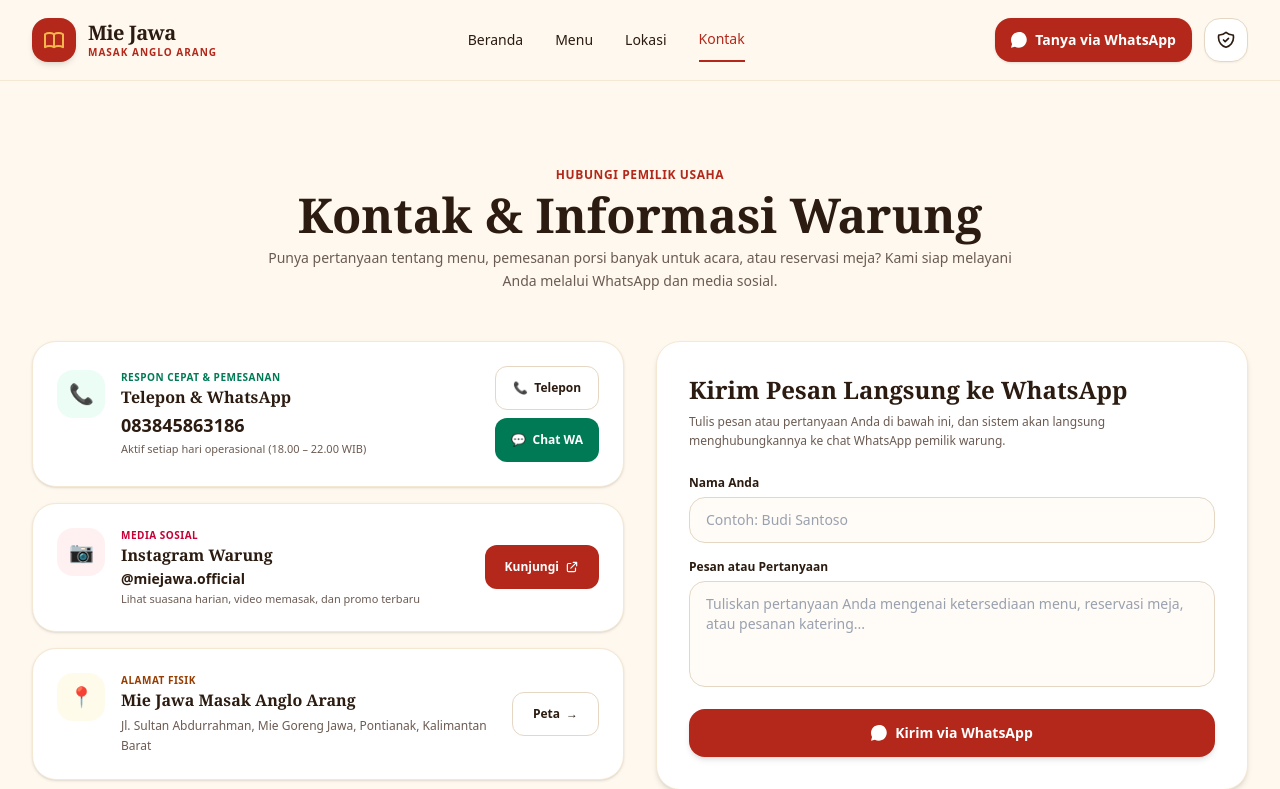
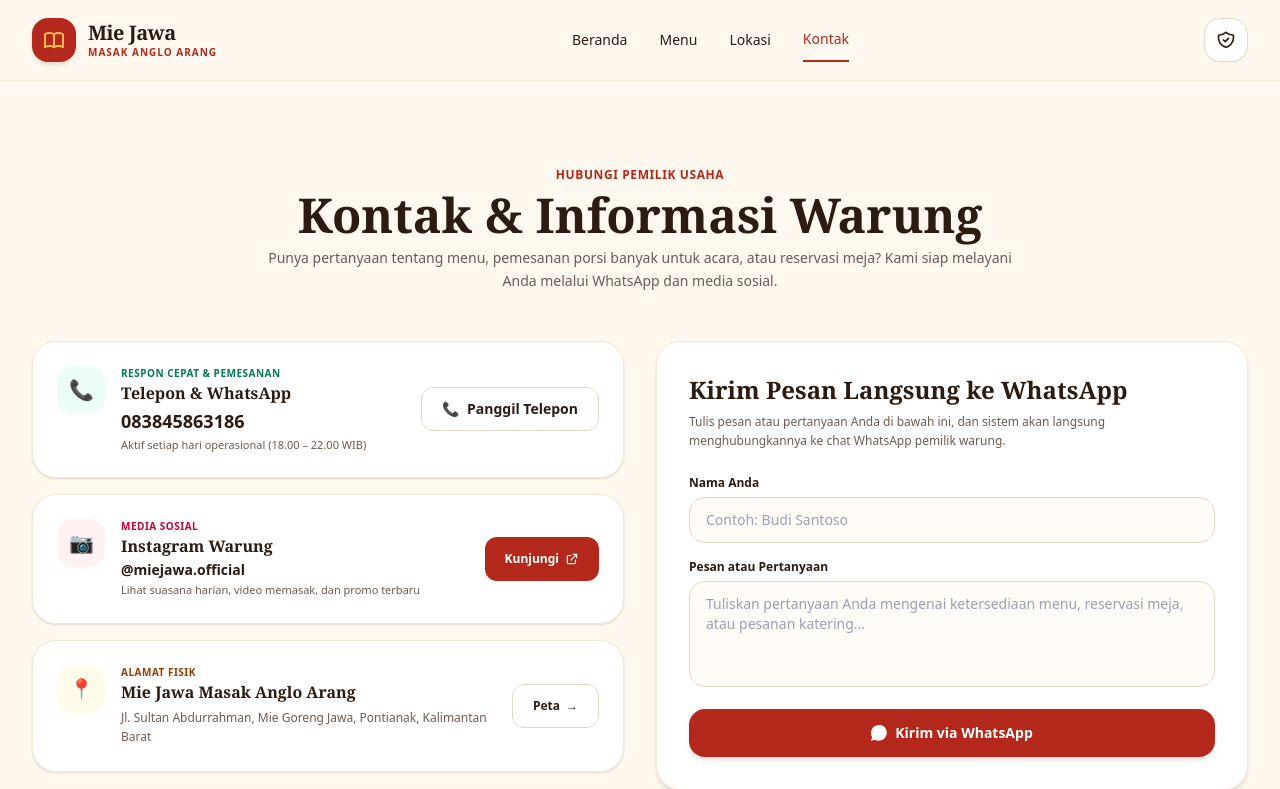
Before and after one commit to bimaartayasa969/mie-jawa, a Laravel app: page /kontak in a window 1280 px wide. Shown: the top 789 px of the page. Run offline with Laravel 12, Linux system fonts and the light colour scheme; data comes from the database, SQL or seed files in the repository; style sheets or scripts are compiled from the project's sources.

Commit message:
refactor: sederhanakan fitur WhatsApp agar tidak berulang dan lebih fokus

```diff
--- a/resources/views/components/navbar.blade.php
+++ b/resources/views/components/navbar.blade.php
@@ -47,14 +47,6 @@
 
             <!-- Aksi Kanan (Desktop) -->
             <div class="hidden md:flex items-center gap-3">
-                <!-- Tombol Tanya via WhatsApp -->
-                <a href="{{ $waUrl }}" target="_blank" rel="noopener noreferrer" class="inline-flex items-center gap-2 bg-[#B3281A] hover:bg-[#8F1F14] text-white text-xs sm:text-sm font-semibold px-4 py-2.5 rounded-2xl shadow-sm min-h-[44px] transition">
-                    <svg xmlns="http://www.w3.org/2000/svg" class="w-4 h-4 fill-current" viewBox="0 0 24 24">
-                        <path d="M12.031 6.172c-3.181 0-5.767 2.586-5.768 5.766-.001 1.298.38 2.27 1.019 3.287l-.582 2.128 2.182-.573c.978.58 1.911.928 3.145.929 3.178 0 5.767-2.587 5.768-5.766.001-3.187-2.575-5.77-5.764-5.771zm3.392 8.244c-.144.405-.837.774-1.17.824-.299.045-.677.063-1.092-.069-.252-.08-.575-.187-.988-.365-1.739-.751-2.874-2.502-2.961-2.617-.087-.116-.708-.94-.708-1.793s.448-1.273.607-1.446c.159-.173.346-.217.462-.217l.332.006c.106.005.249-.04.39.298.144.347.491 1.2.534 1.287.043.087.072.188.014.304-.058.116-.087.188-.173.289l-.26.304c-.087.086-.177.18-.076.354.101.174.449.741.964 1.201.662.591 1.221.774 1.394.86.174.086.275.072.376-.044.101-.116.433-.506.549-.68.116-.173.231-.145.39-.086s1.011.477 1.184.564.289.13.332.202c.045.072.045.419-.099.824zm-3.423-14.416c-6.627 0-12 5.373-12 12 0 2.155.57 4.179 1.569 5.924l-1.569 5.736 5.894-1.545c1.706.945 3.663 1.485 5.75 1.485 6.627 0 12-5.373 12-12 0-6.627-5.373-12-12-12z"/>
-                    </svg>
-                    <span>Tanya via WhatsApp</span>
-                </a>
-
                 <!-- Tombol Portal Pengelola / Aktor -->
                 <a href="{{ auth()->check() ? (auth()->user()->isOwner() ? route('admin.dashboard') : route('admin.menu.index')) : route('admin.login') }}"
                     class="w-11 h-11 rounded-2xl border border-[#E5D7C3] bg-white hover:border-[#B3281A] flex items-center justify-center text-[#2B1B10] hover:text-[#B3281A] transition shadow-xs"
@@ -68,11 +60,6 @@
 
             <!-- Tombol Hamburger Mobile -->
             <div class="flex items-center gap-2 md:hidden">
-                <a href="{{ $waUrl }}" target="_blank" rel="noopener noreferrer" class="p-2.5 bg-[#B3281A] text-white rounded-xl min-h-[44px] min-w-[44px] flex items-center justify-center shadow-xs" aria-label="WhatsApp">
-                    <svg xmlns="http://www.w3.org/2000/svg" class="w-5 h-5 fill-current" viewBox="0 0 24 24">
-                        <path d="M12.031 6.172c-3.181 0-5.767 2.586-5.768 5.766-.001 1.298.38 2.27 1.019 3.287l-.582 2.128 2.182-.573c.978.58 1.911.928 3.145.929 3.178 0 5.767-2.587 5.768-5.766.001-3.187-2.575-5.77-5.764-5.771zm3.392 8.244c-.144.405-.837.774-1.17.824-.299.045-.677.063-1.092-.069-.252-.08-.575-.187-.988-.365-1.739-.751-2.874-2.502-2.961-2.617-.087-.116-.708-.94-.708-1.793s.448-1.273.607-1.446c.159-.173.346-.217.462-.217l.332.006c.106.005.249-.04.39.298.144.347.491 1.2.534 1.287.043.087.072.188.014.304-.058.116-.087.188-.173.289l-.26.304c-.087.086-.177.18-.076.354.101.174.449.741.964 1.201.662.591 1.221.774 1.394.86.174.086.275.072.376-.044.101-.116.433-.506.549-.68.116-.173.231-.145.39-.086s1.011.477 1.184.564.289.13.332.202c.045.072.045.419-.099.824zm-3.423-14.416c-6.627 0-12 5.373-12 12 0 2.155.57 4.179 1.569 5.924l-1.569 5.736 5.894-1.545c1.706.945 3.663 1.485 5.75 1.485 6.627 0 12-5.373 12-12 0-6.627-5.373-12-12-12z"/>
-                    </svg>
-                </a>
                 <button type="button" id="mobile-menu-toggle" class="p-2.5 text-[#2B1B10] hover:text-[#B3281A] rounded-xl border border-[#E5D7C3] bg-white min-h-[44px] min-w-[44px] flex items-center justify-center cursor-pointer" aria-label="Buka Menu">
                     <svg xmlns="http://www.w3.org/2000/svg" class="w-6 h-6" fill="none" viewBox="0 0 24 24" stroke="currentColor">
                         <path stroke-linecap="round" stroke-linejoin="round" stroke-width="2" d="M4 6h16M4 12h16M4 18h16" />
--- a/resources/views/publik/beranda.blade.php
+++ b/resources/views/publik/beranda.blade.php
@@ -41,9 +41,9 @@
                         <span>→</span>
                     </a>
 
-                    <a href="{{ $waUrl }}" target="_blank" rel="noopener noreferrer" class="px-6 py-3.5 bg-white hover:bg-[#F5E8D3] border border-[#E5D7C3] text-[#2B1B10] font-semibold rounded-2xl shadow-xs min-h-[44px] flex items-center gap-2 transition">
-                        <span>💬</span>
-                        <span>Tanya via WhatsApp</span>
+                    <a href="{{ route('kontak') }}" class="px-6 py-3.5 bg-white hover:bg-[#F5E8D3] border border-[#E5D7C3] text-[#2B1B10] font-semibold rounded-2xl shadow-xs min-h-[44px] flex items-center gap-2 transition">
+                        <span>📍</span>
+                        <span>Hubungi &amp; Lokasi</span>
                     </a>
                 </div>
 
--- a/resources/views/publik/kontak.blade.php
+++ b/resources/views/publik/kontak.blade.php
@@ -49,14 +49,10 @@
                         </div>
                     </div>
 
-                    <div class="flex items-center gap-2 sm:flex-col sm:items-stretch shrink-0">
-                        <a href="tel:{{ $waClean }}" class="px-4 py-2 bg-white border border-[#E5D7C3] hover:border-[#B3281A] text-[#2B1B10] text-xs font-semibold rounded-xl min-h-[44px] flex items-center justify-center gap-1.5 transition">
+                    <div class="shrink-0">
+                        <a href="tel:{{ $waClean }}" class="px-5 py-2.5 bg-white border border-[#E5D7C3] hover:border-[#B3281A] text-[#2B1B10] text-xs sm:text-sm font-semibold rounded-xl min-h-[44px] flex items-center justify-center gap-2 transition">
                             <span>📞</span>
-                            <span>Telepon</span>
-                        </a>
-                        <a href="https://wa.me/{{ $waClean }}?text={{ urlencode('Halo Warung Mie Jawa, saya ingin bertanya.') }}" target="_blank" rel="noopener noreferrer" class="px-4 py-2 bg-emerald-700 hover:bg-emerald-800 text-white text-xs font-semibold rounded-xl min-h-[44px] flex items-center justify-center gap-1.5 transition">
-                            <span>💬</span>
-                            <span>Chat WA</span>
+                            <span>Panggil Telepon</span>
                         </a>
                     </div>
                 </div>
```
